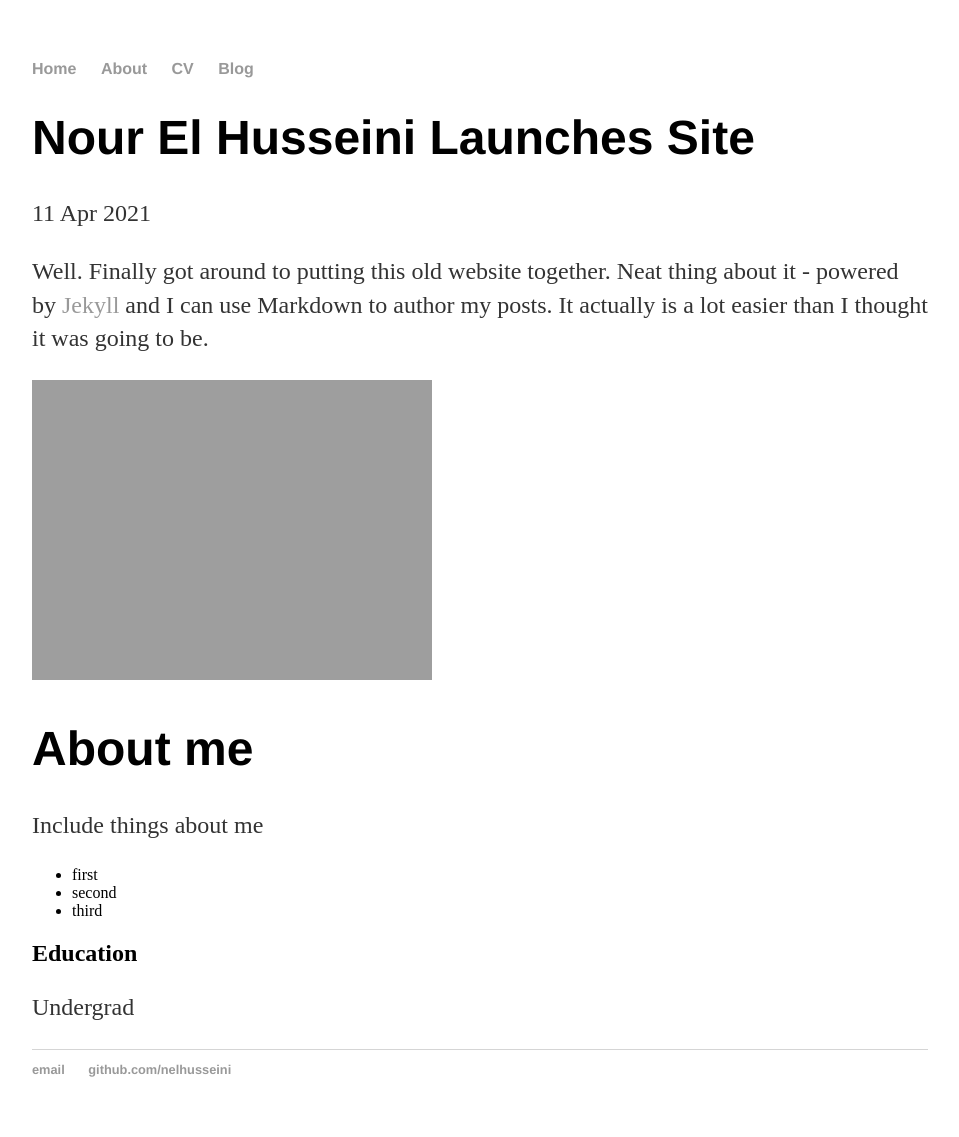
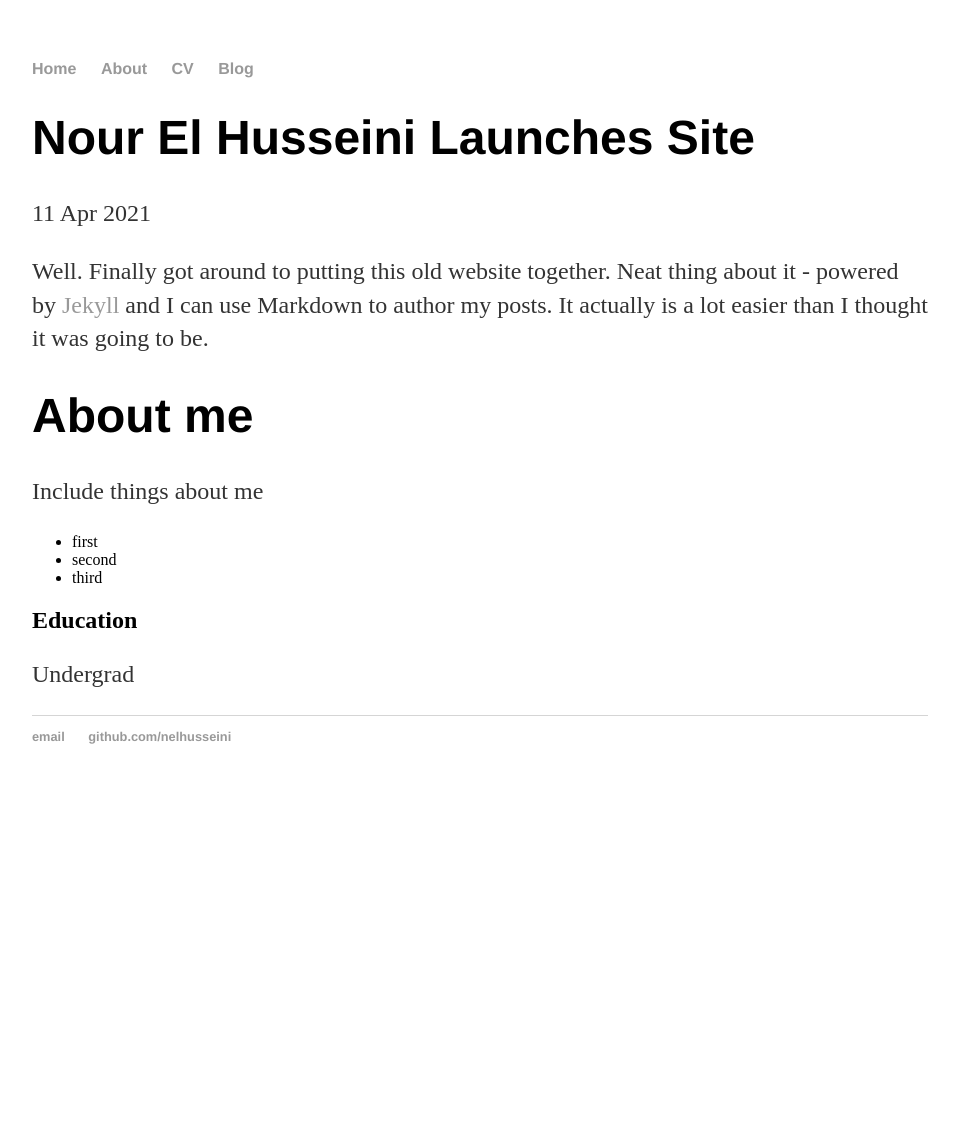
Before and after one commit to tinydeltas/nelhusseini.github.io, a Jekyll site: the page built from _posts/2021-04-11-nour-el-husseini-first.md, in a window 1280 px wide. Shown: the whole page, without its empty margins (160-1119 px from the left). Built offline with Jekyll 4.4.1, drawn with Linux system fonts in a browser that asks for light colours; after the commit the page ends 900 px from its top, so only the background shows below that.

Commit message:
Update 2021-04-11-nour-el-husseini-first.md

```diff
--- a/_posts/2021-04-11-nour-el-husseini-first.md
+++ b/_posts/2021-04-11-nour-el-husseini-first.md
@@ -5,8 +5,6 @@ date: 2021-04-11
 ---
 
 Well. Finally got around to putting this old website together. Neat thing about it - powered by [Jekyll](http://jekyllrb.com) and I can use Markdown to author my posts. It actually is a lot easier than I thought it was going to be.
-
-![](https://github.com/nelhusseini/master/images/IMG_4878_Original.jpg)
 
 # About me
 
```
